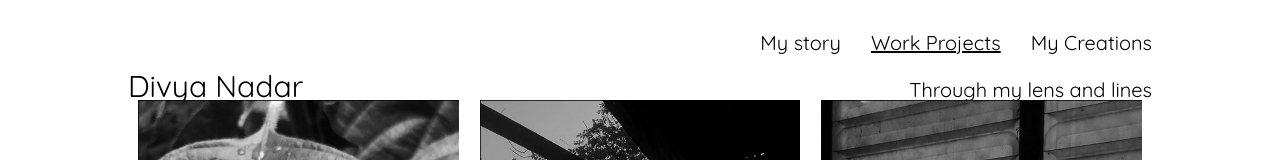
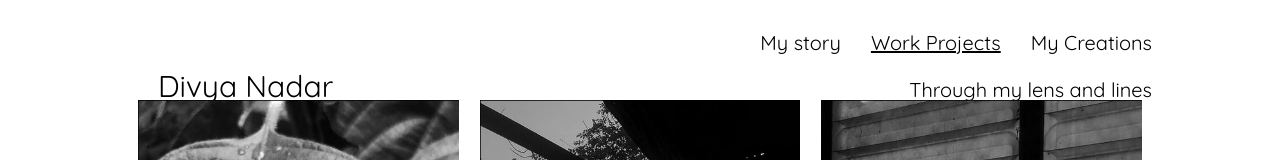
Before and after one commit to ProgramerB/portfolio, a React (Create React App) app: page / in a window 1280 px wide. Shown: the top 160 px of the page. Built offline with nearby package versions, Linux system fonts and the light colour scheme.

Commit message:
added page css to title

```diff
--- a/src/components/Nav.tsx
+++ b/src/components/Nav.tsx
@@ -20,7 +20,7 @@ const Nav = () => {
 
         <nav className="nav">
           <span className='left'>
-            <div className='name'>Divya Nadar</div>
+            <div className='page name'>Divya Nadar</div>
             {/* page */}
           </span>
 
```
